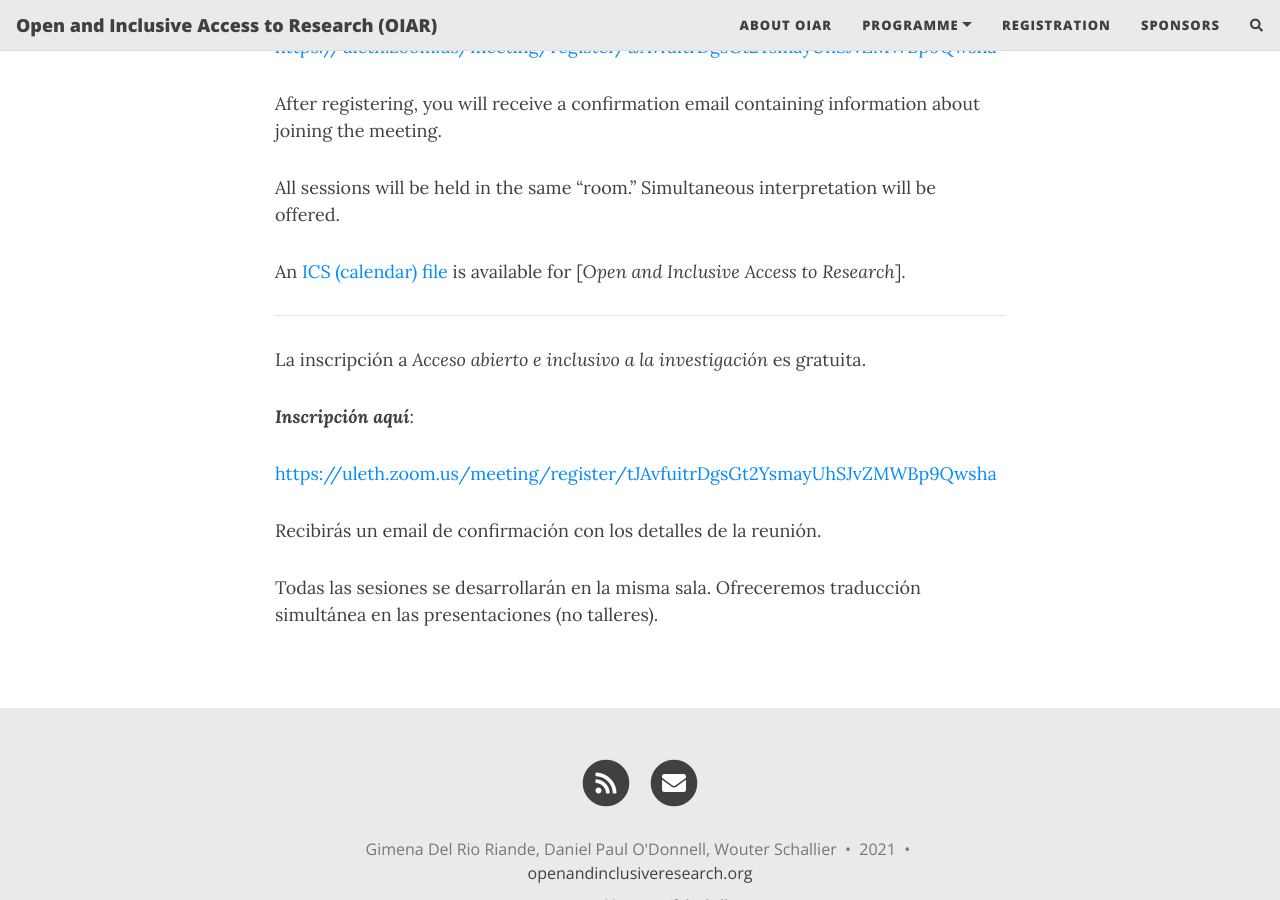
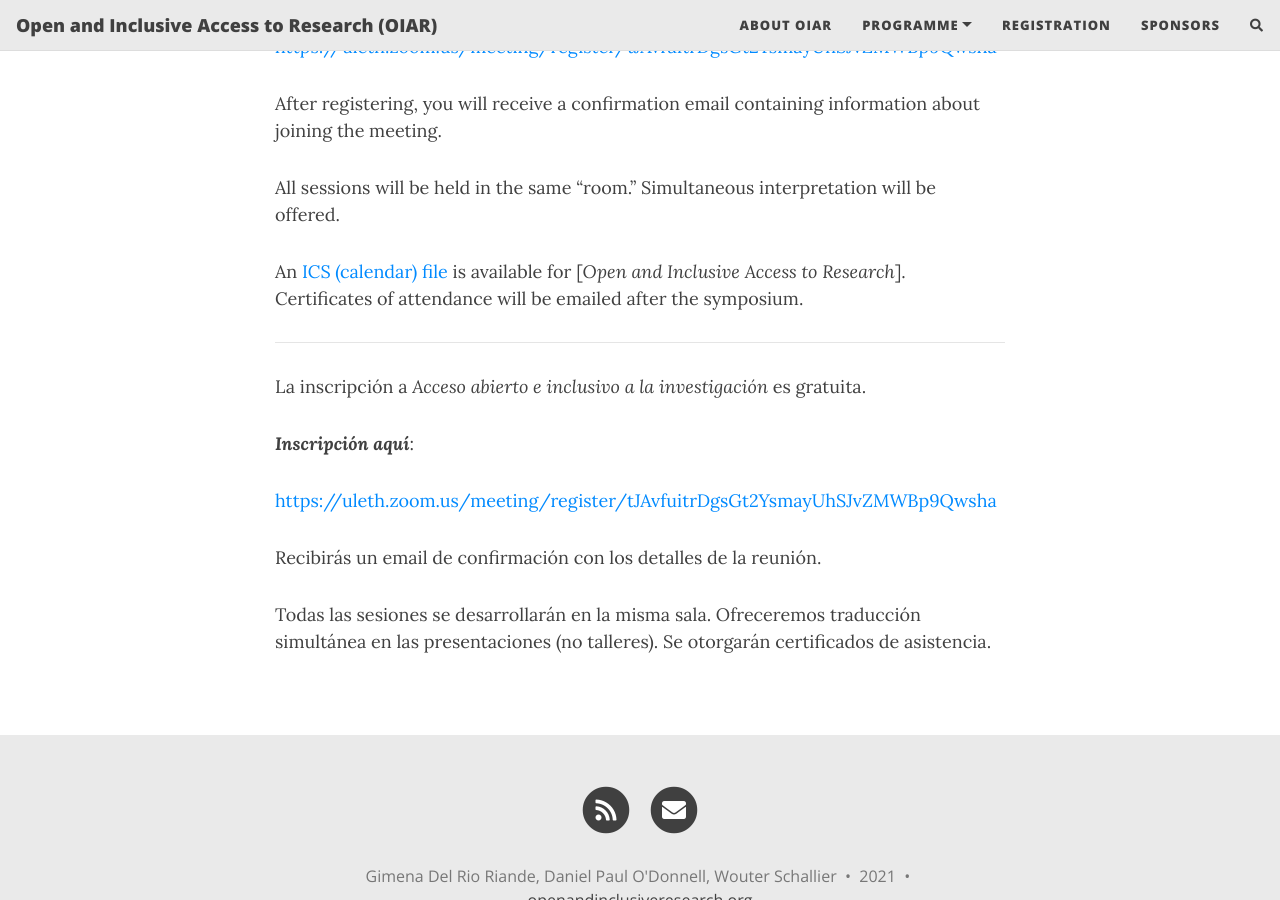
Before and after one commit to caedmon5/OIAR, a Jekyll site: the page built from register.md, in a window 1280 px wide and 900 px high, scrolled down 526 px. Built offline with Jekyll 4.4.1, drawn with Linux system fonts in a browser that asks for light colours; nearby versions of some CDN libraries; comment, search, counter and statistics services are not loaded.

Commit message:
certificates

```diff
--- a/register.md
+++ b/register.md
@@ -13,7 +13,7 @@ After registering, you will receive a confirmation email containing information
 
 All sessions will be held in the same "room." Simultaneous interpretation will be offered.
 
-An [ICS (calendar) file](http://openandinclusiveresearch.org/assets/img/OIAR.ics) is  available for [_Open and Inclusive Access to Research_].
+An [ICS (calendar) file](http://openandinclusiveresearch.org/assets/img/OIAR.ics) is  available for [_Open and Inclusive Access to Research_]. Certificates of attendance will be emailed after the symposium.
 
 ---
 
@@ -25,4 +25,4 @@ La inscripción a  _Acceso abierto e inclusivo a la investigación_ es gratuita.
 
 Recibirás un email de confirmación con los detalles de la reunión.
 
-Todas las sesiones se desarrollarán en la misma sala. Ofreceremos traducción simultánea en las presentaciones (no talleres).
+Todas las sesiones se desarrollarán en la misma sala. Ofreceremos traducción simultánea en las presentaciones (no talleres). Se otorgarán certificados de asistencia.
```
